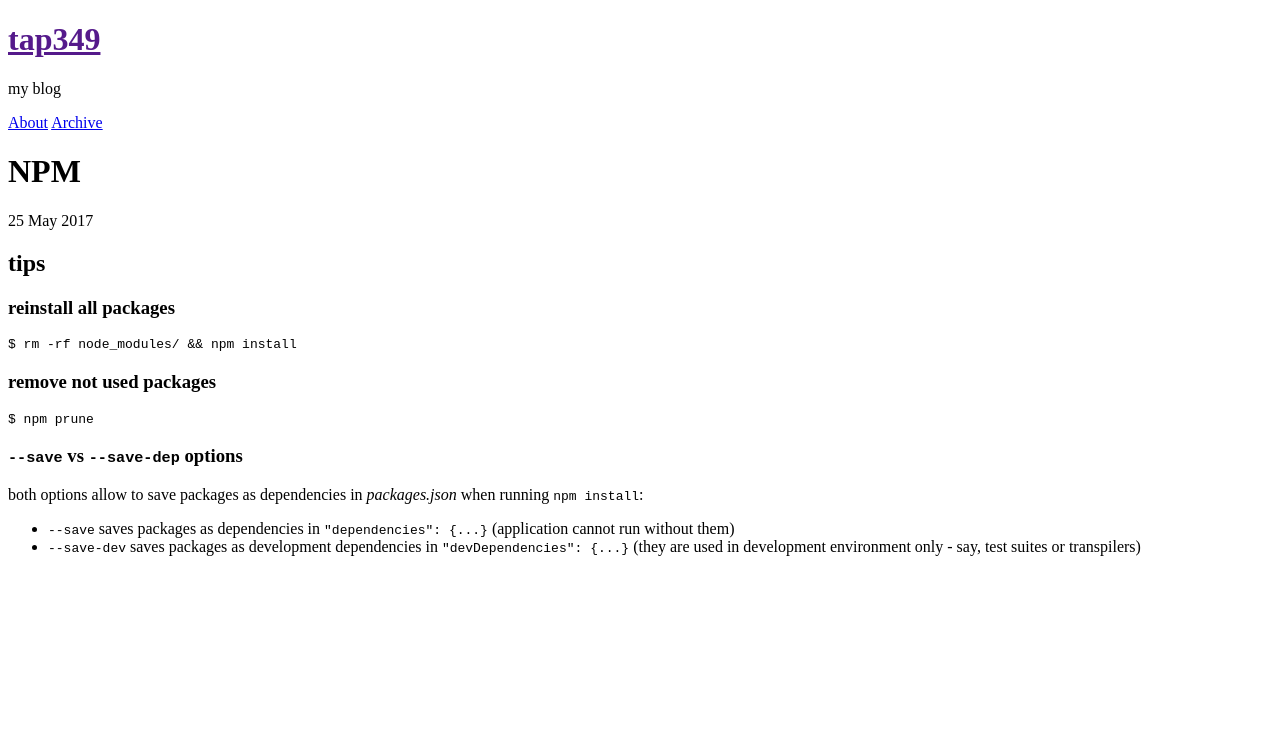
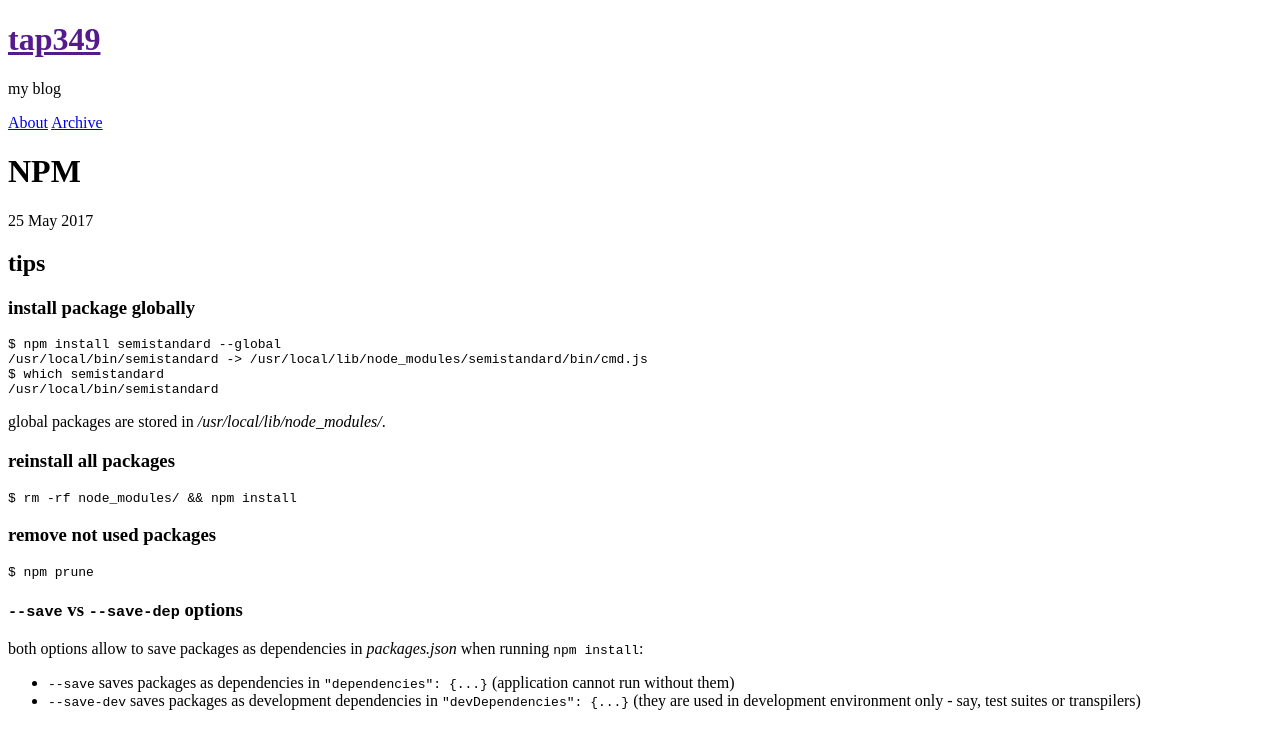
Before and after one commit to tap349/tap349.github.io, a Jekyll site: the page built from _posts/2017-05-25-npm.md, in a window 1280 px wide. Shown: the top 749 px of the page. Built offline with Jekyll 4.4.1, drawn with Linux system fonts in a browser that asks for light colours.

Commit message:
update 2017-06-08_20:21:47

````diff
--- a/_posts/2017-05-25-npm.md
+++ b/_posts/2017-05-25-npm.md
@@ -9,6 +9,17 @@
 <!-- more -->
 
 ## tips
+
+### install package globally
+
+```sh
+$ npm install semistandard --global
+/usr/local/bin/semistandard -> /usr/local/lib/node_modules/semistandard/bin/cmd.js
+$ which semistandard
+/usr/local/bin/semistandard
+```
+
+global packages are stored in _/usr/local/lib/node_modules/_.
 
 ### reinstall all packages
 
````
